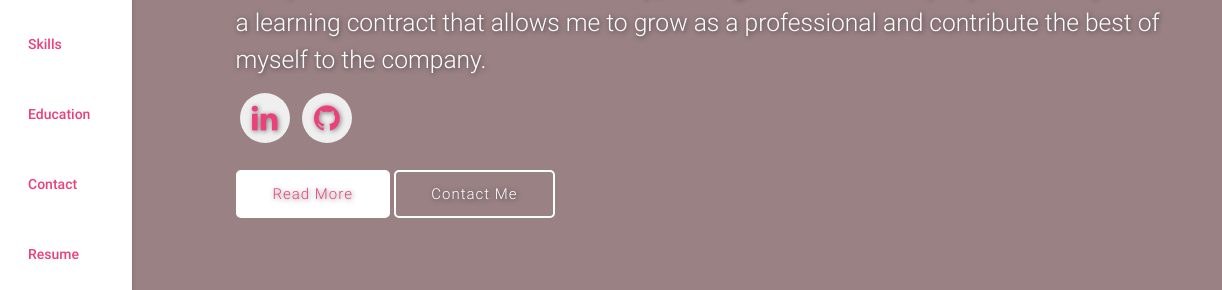
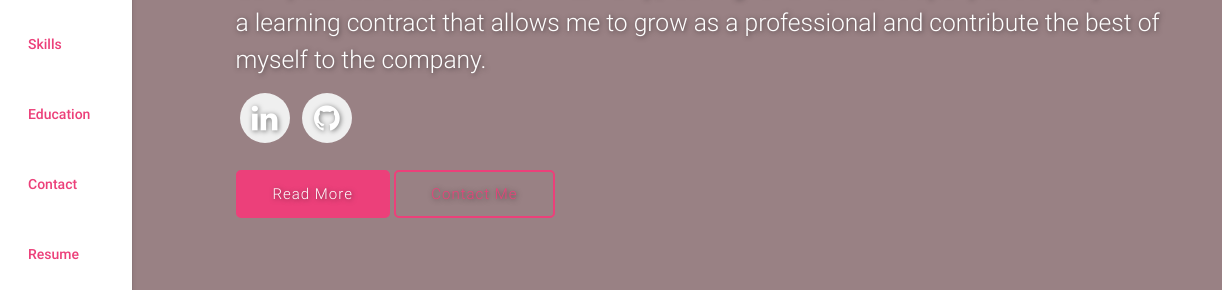
Before and after one commit to OksanaM02/Interfaces, a plain HTML site: page Portfolio/index.html in a window 1280 px wide. Shown: the part 183-473 px from the top of the page, 58-1280 px from the left. Drawn offline with nearby package versions, Linux system fonts and the light colour scheme.

Commit message:
Update index.css

```diff
--- a/Portfolio/index.css
+++ b/Portfolio/index.css
@@ -1,13 +1,13 @@
 .profile-pic {
   position: relative;
-  max-width:130px;
-  max-height:130px;
+  max-width: 130px;
+  max-height: 130px;
   width: auto;
   height: auto;
   overflow: hidden;
   margin: -31px;
-  margin-left:-7px;
-  border: 6px solid rgba(0, 77, 64, 0.4);
+  margin-left: -7px;
+  border: 6px solid #ec407a; /* Rosa pastel */
   border-radius: 50% !important;
 }
 
@@ -34,7 +34,7 @@
   width: 50px;
   height: 50px;
   border: 0;
-  color: #FFFFFF;
+  color: #fff; /* Blanco */
   cursor: pointer;
   font-size: 30px;
   line-height: 70px;
@@ -44,20 +44,20 @@
 }
 
 .github {
-  color: #ec407a; /* Rosa pastel */
+  color: #fff; /* Blanco */
 }
 
 .linkedin {
-  color: #ec407a; /* Rosa pastel */
+  color: #fff; /* Blanco */
 }
 
 .angellist {
-  color: #ec407a; /* Rosa pastel */
+  color: #fff; /* Blanco */
 }
 
 .icon-btn:hover {
   transform: scale(1.10);
-  color: #FFFFFF;
+  color: #fff; /* Blanco */
 }
 
 .linkedin:hover {
@@ -77,9 +77,9 @@
 .readme {
   position: relative;
   padding: 11px 35px;
-  background: #fff;
-  color: #ec407a; /* Rosa pastel */
-  border: 2px solid #fff;
+  background: #ec407a; /* Rosa pastel */
+  color: #fff; /* Blanco */
+  border: 2px solid #ec407a; /* Rosa pastel */
   font-weight: 600;
   font-size: 15px;
   letter-spacing: 1px;
@@ -92,8 +92,8 @@
   position: relative;
   padding: 11px 35px;
   background: none;
-  color: #fff;
-  border: 2px solid #fff;
+  color: #ec407a; /* Rosa pastel */
+  border: 2px solid #ec407a; /* Rosa pastel */
   font-weight: 600;
   font-size: 15px;
   letter-spacing: 1px;
@@ -103,23 +103,23 @@
   -webkit-border-radius: 5px;
 }
 
-.contactme:hover{
+.contactme:hover {
   color: #ec407a; /* Rosa pastel */
   background-color: white;
 }
 
 body {
- color: black;; /* Rosa pastel */
+  color: #333; /* Texto oscuro */
   font-size: 18px;
 }
 
 a {
-  color: #ec407a; /* Rosa pastel */
+  color: #333; /* Texto oscuro */
 }
 
 blockquote {
   border-left: 5px solid #ec407a; /* Rosa pastel */
-  color: #ec407a; /* Rosa pastel */
+  color: #333; /* Texto oscuro */
   font-size: 125%;
   font-weight: 400;
   margin: 20px 0;
```
